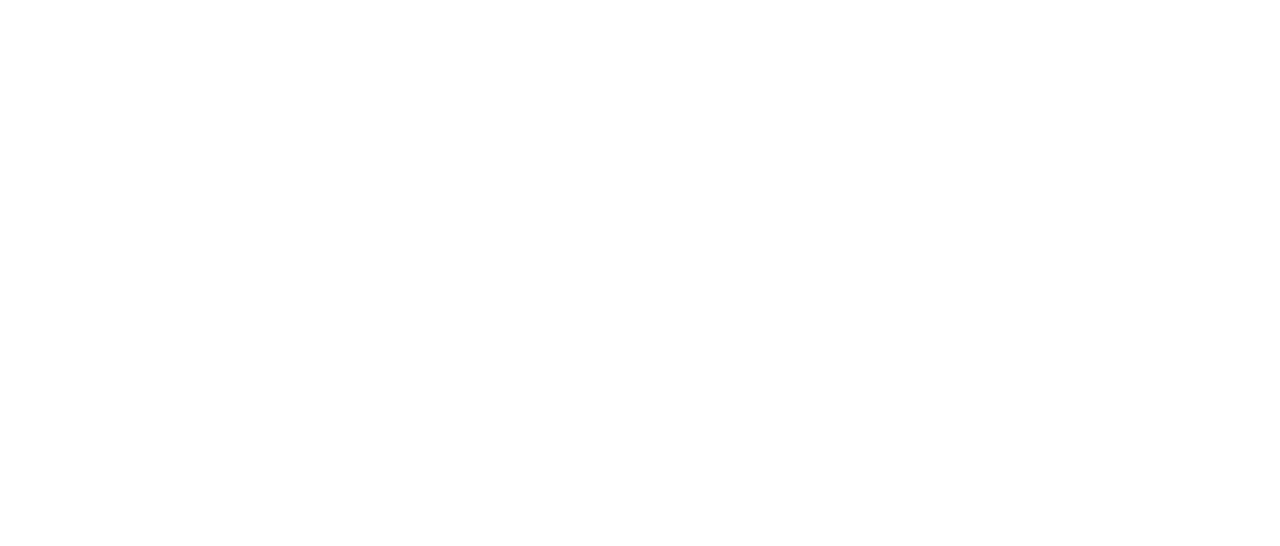
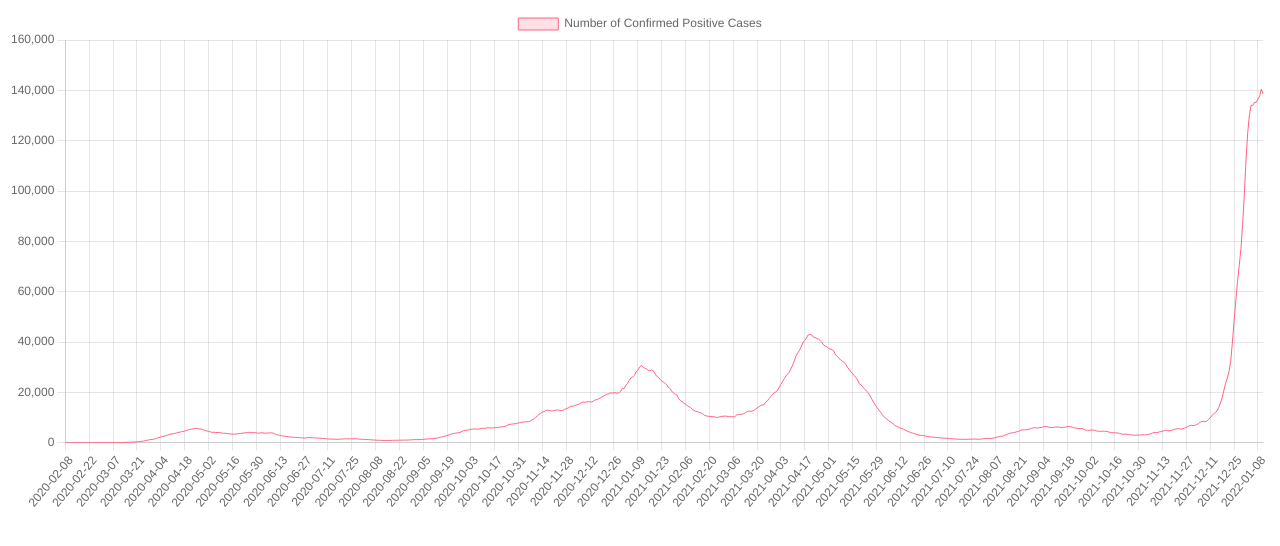
Before and after one commit to jooo-lee/ontario-covid-cases, a plain HTML site: page index.html in a window 1280 px wide. Drawn offline with nearby package versions, Linux system fonts and the light colour scheme.

Commit message:
Graph data

```diff
--- a/index.html
+++ b/index.html
@@ -1,17 +1,46 @@
 <!DOCTYPE html>
 <html lang="en">
+
 <head>
     <meta charset="UTF-8">
     <meta name="viewport" content="width=device-width, initial-scale=1">
     <title>ON Covid Graph</title>
+    <script src="https://cdn.jsdelivr.net/npm/chart.js@3.7.0/dist/chart.min.js"></script>
 </head>
+
 <body>
+    <canvas id="chart" width="1000" height="400"></canvas>
     <script>
+
+        // Can try to update csv file by downloading once a day?
+
+        chartIt();
+
+        async function chartIt() {
+            const data = await getData(); // Wait for getData() to finish running first
+            // Chart.js library
+            const ctx = document.getElementById("chart").getContext("2d");
+            const myChart = new Chart(ctx, {
+                type: "line",
+                data: {
+                    labels: data.xs,
+                    datasets: [{
+                        label: "Number of Confirmed Positive Cases",
+                        data: data.ys,
+                        pointRadius: 0,
+                        backgroundColor: ["rgba(255, 99, 132, 0.2)"],
+                        borderColor: ["rgba(255, 99, 132, 1)"],
+                        borderWidth: 1
+                    }]
+                },
+            });
+        }
+
         // Data from https://data.ontario.ca/dataset/status-of-covid-19-cases-in-ontario/resource/ed270bb8-340b-41f9-a7c6-e8ef587e6d11
 
-            getData();
-
         async function getData() {
+            const xs = [];
+            const ys = [];
             const response = await fetch("cases.csv");
             const data = await response.text();
 
@@ -20,11 +49,15 @@
             table.forEach(row => {
                 const cols = row.split(",");
                 const date = cols[1].slice(0, 10); // Format date
+                xs.push(date);
                 const confirmedPos = cols[5];
+                ys.push(confirmedPos);
                 console.log(date, confirmedPos);
             })
+            return { xs, ys };
         }
 
     </script>
 </body>
+
 </html>
```
Lines whose indentation alone changed are shown as unchanged.
